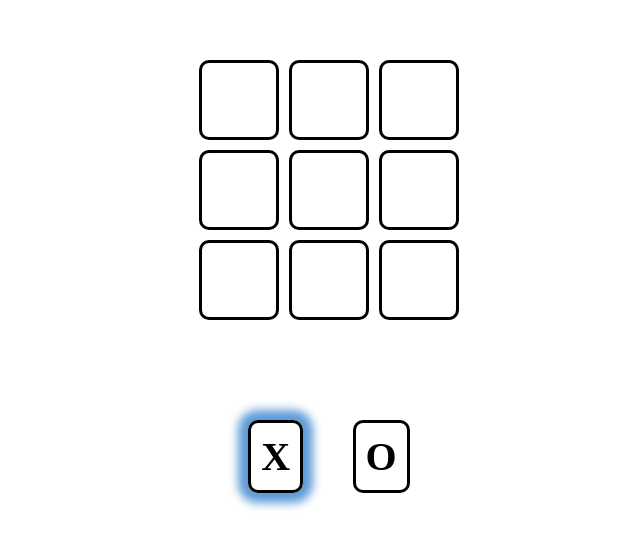
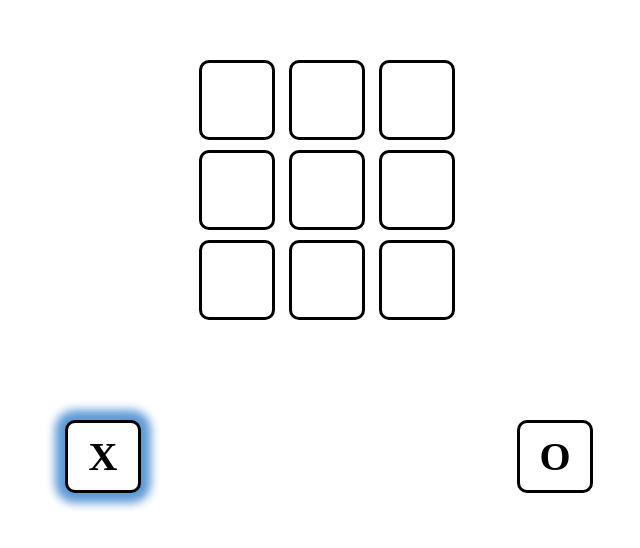
Before and after one commit to santiago-moran/ticTacToe_React, a React (Vite) app in the folder ticTacToe-reactProject/: page / in a window 1280 px wide. Shown: the part 174-722 px from the top of the page, without its empty margins (311-951 px from the left). Built offline with nearby package versions, Linux system fonts and the light colour scheme.

Commit message:
creating end game modal

```diff
--- /dev/null
+++ b/ticTacToe-reactProject/src/components/EndGameModal.jsx
@@ -0,0 +1,19 @@
+import { Square } from "./Square"
+import "../styles/Modal.css"
+
+export function EndGameModal ({winner, turn, changeTurn}) {
+    return (
+        <div className= {winner !== undefined ? "modal show" : "modal hide"}>
+            <h2>{!winner ? 'Empate' : 'Ganador'}</h2>
+            <div>
+                <Square
+                        content={turn}
+                        changeTurn={changeTurn}
+                        index={null}
+                        className="square active"
+                />
+            </div>
+            <button className="playAgain">Jugar de nuevo</button>
+        </div>
+    )
+}
--- a/ticTacToe-reactProject/src/components/Game.jsx
+++ b/ticTacToe-reactProject/src/components/Game.jsx
@@ -1,5 +1,6 @@
 import "../styles/Game.css";
 import { Square } from "./Square";
+import { EndGameModal } from "./EndGameModal";
 import { useState } from "react";
 
 const squares = Array(9).fill(null)
@@ -31,11 +32,23 @@ export function Game () {
         const newContent = [...content]
         newContent[index] = turn
         setContent(newContent)
+        const checkBoardComplete = newContent.every(value => value !== null)
 
-        if (verifyWinner(newContent)) setWinner(turn)
+        if (verifyWinner(newContent)) {
+            setTimeout(() => {
+                setWinner(turn)
+            }, 100);
+        }
+        else if (!verifyWinner(newContent) && checkBoardComplete) {
+            setTimeout(() => {
+                setWinner(false)
+            }, 100);
+        }
+        else {
+            const newTurn = turn == turns.X ? turns.O : turns.X
+            setTurn(newTurn);
+        }
 
-        const newTurn = turn == turns.X ? turns.O : turns.X
-        setTurn(newTurn);
     }
     const verifyWinner = (newContent) => {
         for (const combo of winnerCombos) {
@@ -52,14 +65,37 @@ export function Game () {
             {
                 squares.map((_, index)=> {
                     return (
-                        <Square content= {content[index]} changeTurn= {changeTurn} index= {index} className= "square" key= {index}/>
+                        <Square
+                            content= {content[index]}
+                            changeTurn= {changeTurn}
+                            index= {index}
+                            className= "square"
+                            key= {index}
+                        />
                     )
                 })
             }
         </section>
         <section className="showTurn">
-            <Square content={turns.X} changeTurn={changeTurn} index= {null} className={turn == turns.X ? "square active" : "square"}/>
-            <Square content={turns.O} changeTurn={changeTurn} index= {null} className={turn == turns.X ? "square" : "square active"}/>
+            <Square
+                content={turns.X}
+                changeTurn={changeTurn}
+                index= {null}
+                className={turn == turns.X ? "square active" : "square"}
+            />
+            <Square
+                content={turns.O}
+                changeTurn={changeTurn}
+                index= {null}
+                className={turn == turns.X ? "square" : "square active"}
+            />
+        </section>
+        <section className={winner !== undefined ? "endGame show" : "endGame hide"}>
+            <EndGameModal
+                winner={winner}
+                turn={!winner ? '-' : turn}
+                changeTurn={changeTurn}
+            />
         </section>
         </>
     )
--- a/ticTacToe-reactProject/src/styles/Game.css
+++ b/ticTacToe-reactProject/src/styles/Game.css
@@ -10,7 +10,19 @@
     justify-content: space-evenly;
     font-size: 40px;
     translate: 0 100px;
+    width: 100%;
 }
 .active {
     box-shadow: 0 0 10px 10px rgb(93, 154, 215);
 }
+.endGame {
+    width: 100%;
+    height: 100%;
+    display: flex;
+    justify-content: center;
+    position: absolute;
+    z-index: 10;
+    background-color: #0006;
+    backdrop-filter: blur(5px);
+    align-items: center;
+}
--- /dev/null
+++ b/ticTacToe-reactProject/src/styles/Modal.css
@@ -0,0 +1,29 @@
+.modal {
+    display: flex;
+    flex-direction: column;
+    justify-content: space-evenly;
+    align-items: center;
+    height: 300px;
+    width: 200px;
+    background-color: #cdc8c8;
+    border-radius: 10px;
+    border: solid 3px;
+    box-shadow: 0 0 10px 5px;
+}
+.hide {
+    display: none;
+}
+.show {
+    display: flex;
+}
+.playAgain {
+    font-size: 20px;
+    padding: 5px;
+    border: solid 2px;
+    border-radius: 10px;
+    cursor: pointer;
+    font-weight: 700;
+}
+.playAgain:hover {
+    background-color: #ece7e7;
+}
--- a/ticTacToe-reactProject/src/styles/Square.css
+++ b/ticTacToe-reactProject/src/styles/Square.css
@@ -7,6 +7,8 @@
     align-items: center;
     border-radius: 10px;
     padding: 10px;
+    width: 50px;
+    background-color: #fff;
 }
 .board .square {
     cursor: pointer;
--- a/ticTacToe-reactProject/src/styles/global.css
+++ b/ticTacToe-reactProject/src/styles/global.css
@@ -4,9 +4,13 @@
     user-select: none;
 }
 body {
+    height: 100vh;
+    justify-content: center;
+}
+#root {
     display: flex;
     flex-direction: column;
     align-items: center;
-    height: 100vh;
     justify-content: center;
+    height: 100%;
 }
```
